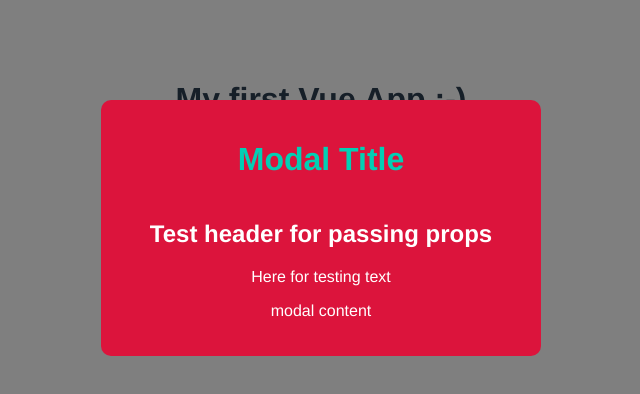
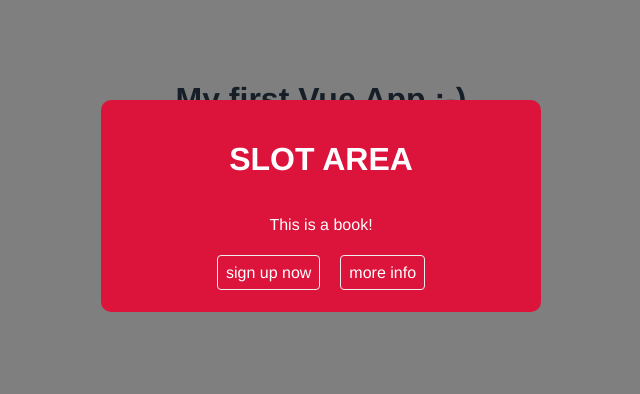
Before and after one commit to HanKuo-dev/modal-project, a Vue app: page / in a window 1280 px wide. Both pictures are taken after a click on the button "show modal". Shown: the top 394 px of the page, without its empty margins (319-959 px from the left). Built offline with nearby package versions, Linux system fonts and the light colour scheme.

Commit message:
feat: slot

```diff
--- a/src/App.vue
+++ b/src/App.vue
@@ -5,7 +5,14 @@
   <button @click="handleClick">click me</button>
   <p>second section</p>
   <div v-if="showModal">
-    <Modal :header="header" :text="text" :theme="theme" @close="toggleModal" />
+    <Modal :theme="theme" @close="toggleModal">
+      <template v-slot:links>
+        <a href="#">sign up now</a>
+        <a href="#">more info</a>
+      </template>
+      <h1>SLOT AREA</h1>
+      <p>This is a book!</p>
+    </Modal>
   </div>
   <button @click="toggleModal">show modal</button>
 </template>
--- a/src/components/Modal.vue
+++ b/src/components/Modal.vue
@@ -1,17 +1,17 @@
 <template>
   <div class="backdrop" @click="closeModal">
       <div class="modal" :class="{ sale: theme === 'sale'}">
-          <h1>Modal Title</h1>
-          <h2>{{ header }}</h2>
-          <p>{{ text }}</p>
-          <p>modal content</p>
+          <slot></slot>
+          <div class="actions">
+              <slot name="links"></slot>
+          </div>
       </div>
   </div>
 </template>
 
 <script>
 export default {
-    props: ['header', 'text', 'theme'],
+    props: ['theme'],
     methods: {
         closeModal() {
             this.$emit('close')
@@ -44,8 +44,29 @@ export default {
   .modal p {
       font-style: normal;
   }
+  .modal .actions {
+      text-align: center;
+      margin: 30px 0 10px 0;
+  }
+  .modal .actions a {
+      color: #333;
+      padding: 8px;
+      border: 1px solid #eee;
+      border-radius: 4px;
+      text-decoration: none;
+      margin: 10px;
+  }
   .modal.sale {
       background: crimson;
       color: white;
   }
+  .modal.sale h1 {
+      color: white;
+  }
+  .modal.sale .actions {
+      color: white;
+  }
+  .modal.sale .actions a {
+      color: white;
+  }
 </style>
```
